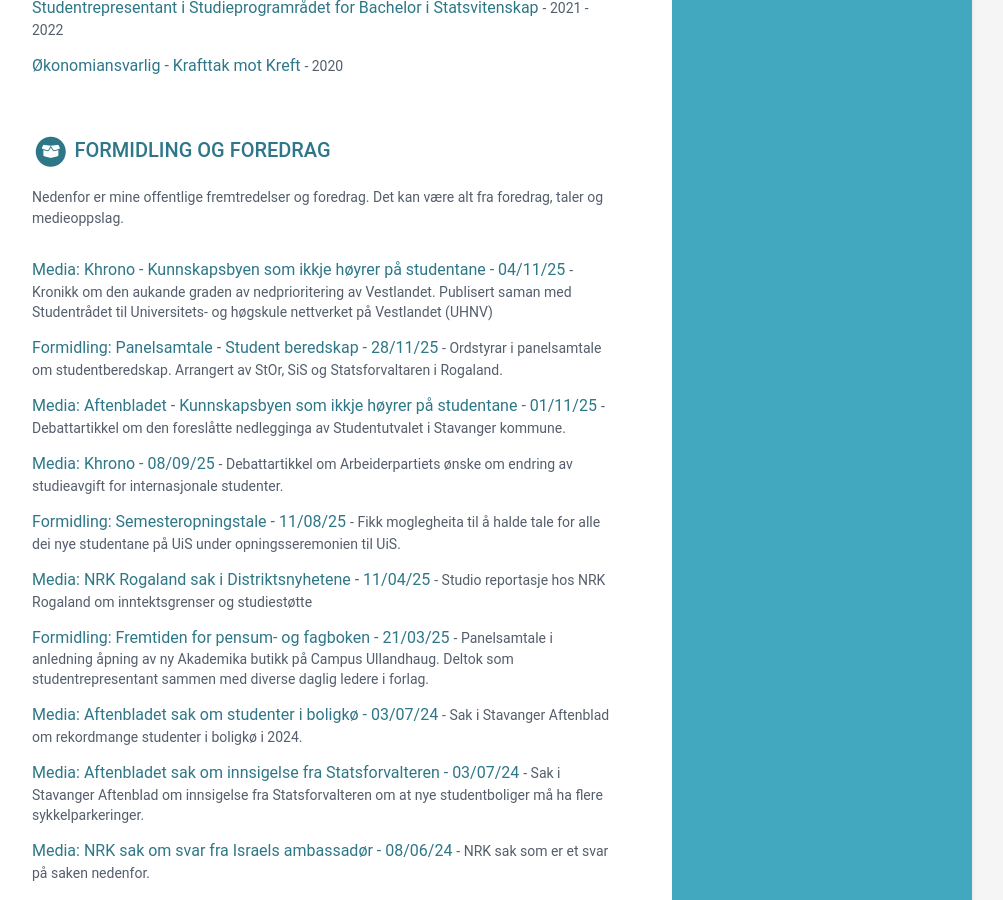
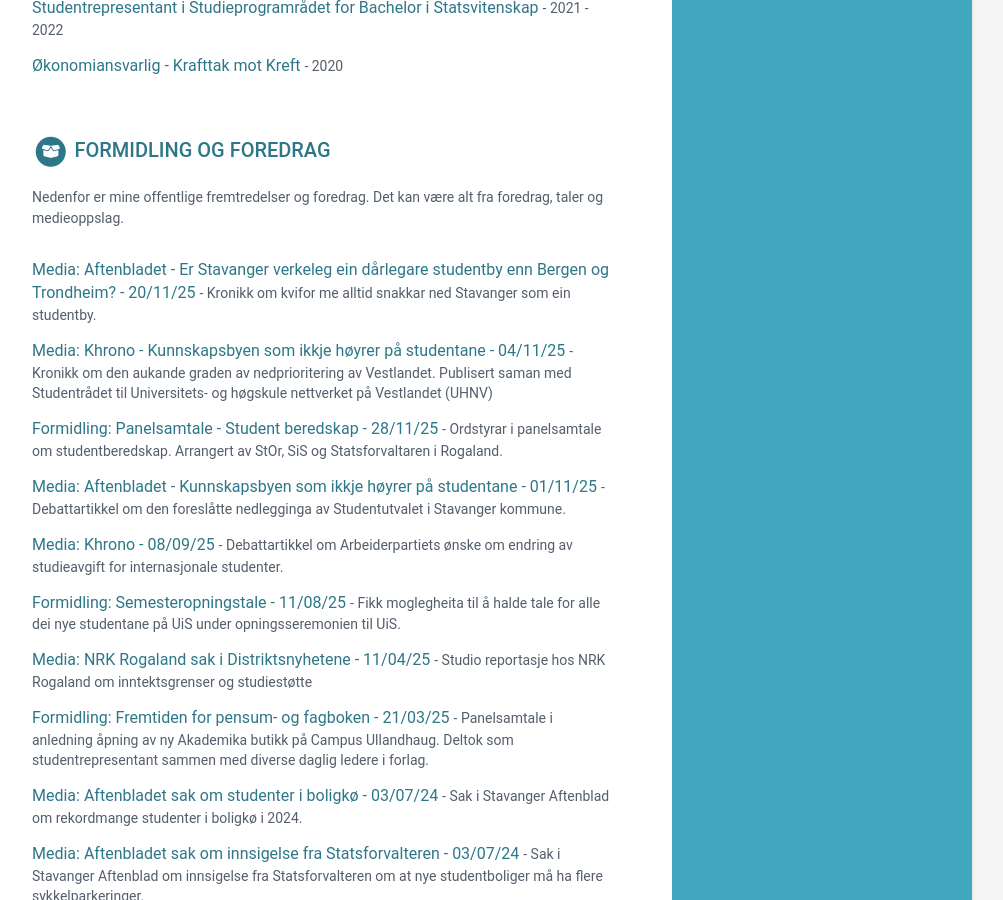
Before and after one commit to KnutSolvig/knutsolvig.github.io, a Jekyll site: the page built from index.html, in a window 1280 px wide and 900 px high, scrolled down 5969 px. Shown: the whole window, without its empty margins (168-1171 px from the left). Built offline with Jekyll 4.4.1, drawn with Linux system fonts in a browser that asks for light colours.

Commit message:
Add media contribution to Aftenbladet article

```diff
--- a/_data/data.yml
+++ b/_data/data.yml
@@ -344,6 +344,10 @@ oss:
     Nedenfor er mine offentlige fremtredelser og foredrag. Det kan være alt fra foredrag, taler og medieoppslag.
   contributions:
 
+  - title: "Media: Aftenbladet - Er Stavanger verkeleg ein dårlegare studentby enn Bergen og Trondheim? - 20/11/25"
+    link: "https://www.aftenbladet.no/meninger/debatt/i/V6l9el/studentar-er-ei-langsiktig-investering"
+    tagline: "Kronikk om kvifor me alltid snakkar ned Stavanger som ein studentby."
+
   - title: "Media: Khrono - Kunnskapsbyen som ikkje høyrer på studentane - 04/11/25"
     link: "https://www.khrono.no/har-regjeringen-glemt-vestlandet/1011782"
     tagline: "Kronikk om den aukande graden av nedprioritering av Vestlandet. Publisert saman med Studentrådet til Universitets- og høgskule nettverket på Vestlandet (UHNV)"
```
